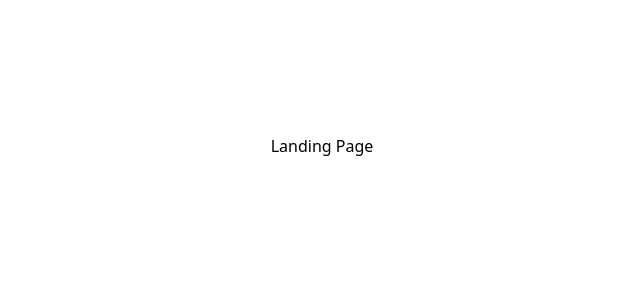
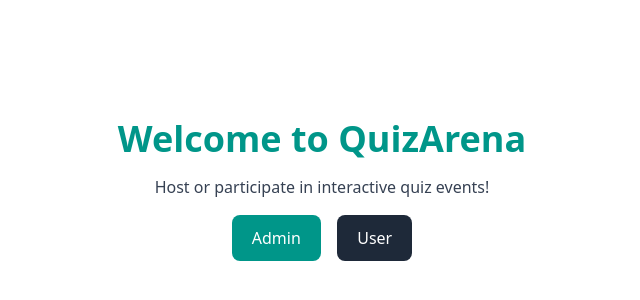
Before and after one commit to sandeepkumar23f/Event-Management, a React app in the folder frontend/: page / in a window 1280 px wide. Shown: the part 266-566 px from the top of the page, without its empty margins (318-958 px from the left). Built offline with nearby package versions, Linux system fonts and the light colour scheme; the HTML template or start-up script is replaced by a standard one.

Commit message:
added some attributes in landingpage

```diff
--- a/frontend/src/components/LandingPage.jsx
+++ b/frontend/src/components/LandingPage.jsx
@@ -1,7 +1,28 @@
-export default function LandingPage(){
-    return(
-        <>
-        <h1>Landing Page</h1>
-        </>
-    )
+import { useNavigate } from "react-router-dom";
+
+export default function LandingPage() {
+  const navigate = useNavigate();
+
+  return (
+    <div className="flex flex-col justify-center items-center min-h-screen space-y-4">
+      <h1 className="text-4xl font-bold text-teal-600">Welcome to QuizArena</h1>
+      <p className="text-gray-700">Host or participate in interactive quiz events!</p>
+
+      <div className="space-x-4">
+        <button
+          onClick={() => navigate("/admin-login")}
+          className="bg-teal-600 text-white px-6 py-2 rounded"
+        >
+          Admin
+        </button>
+
+        <button
+          onClick={() => navigate("/user-login")}
+          className="bg-gray-800 text-white px-6 py-2 rounded"
+        >
+          User
+        </button>
+      </div>
+    </div>
+  );
 }
```
